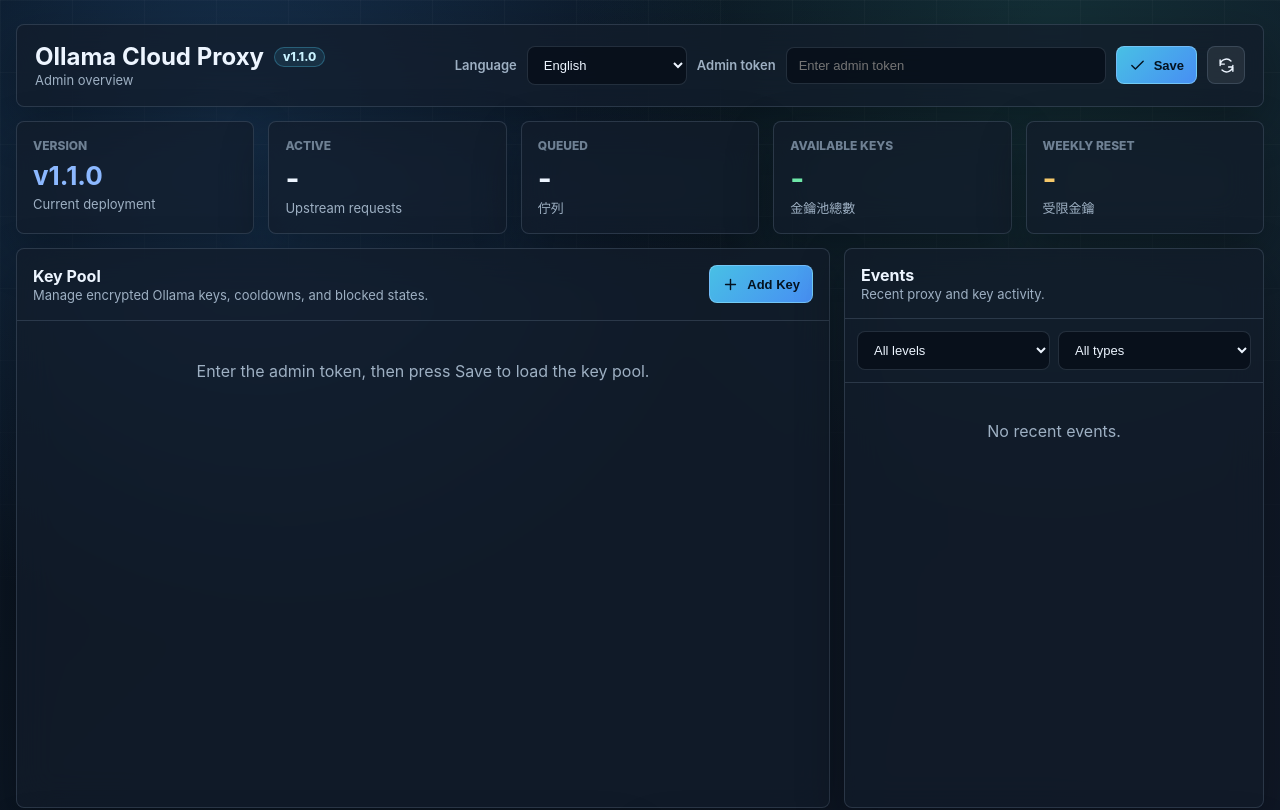
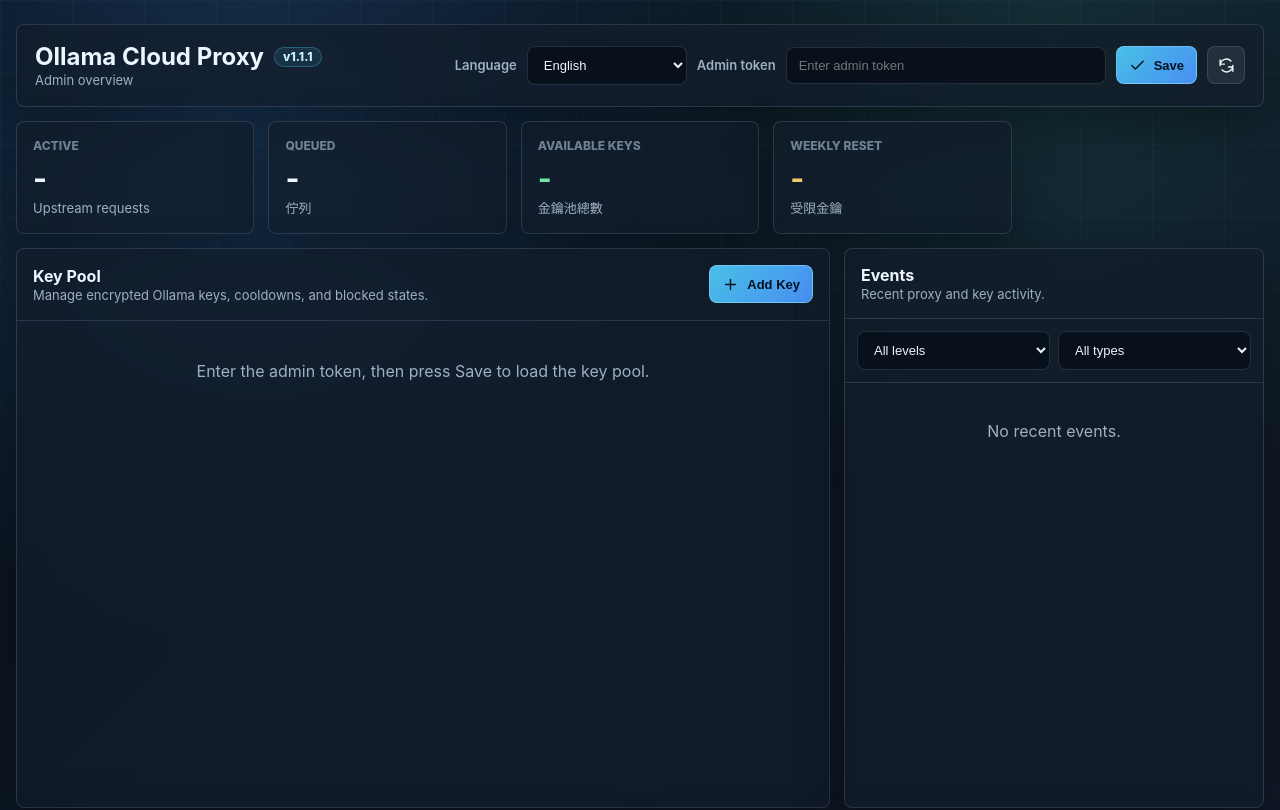
Before and after one commit to WildenChen/ollama-cloud-proxy, a website: page public/admin/index.html in a window 1280 px wide. Shown: the top 810 px of the page. Drawn offline with Linux system fonts and the light colour scheme.

Commit message:
Bump version to 1.1.1

```diff
--- a/package.json
+++ b/package.json
@@ -1,6 +1,6 @@
 {
   "name": "ollama-cloud-proxy",
-  "version": "1.1.0",
+  "version": "1.1.1",
   "private": true,
   "license": "MIT",
   "type": "module",
--- a/public/admin/app.css
+++ b/public/admin/app.css
@@ -268,11 +268,6 @@ svg {
 
 .metric.warn strong {
   color: var(--amber);
-}
-
-.versionMetric strong {
-  color: var(--blue);
-  font-size: 26px;
 }
 
 .workspace {
--- a/public/admin/app.js
+++ b/public/admin/app.js
@@ -56,8 +56,6 @@ const dictionaries = {
     refreshTitle: "重新向後端載入最新狀態",
     refreshAria: "重新整理後台狀態",
     systemMetrics: "系統指標",
-    versionMetric: "版本",
-    versionSource: "目前部署",
     activeRequestsMetric: "處理中",
     queuedRequestsMetric: "排隊中",
     availableKeysMetric: "可用金鑰",
@@ -227,8 +225,6 @@ const dictionaries = {
     refreshTitle: "Reload latest backend status",
     refreshAria: "Refresh admin status",
     systemMetrics: "System metrics",
-    versionMetric: "Version",
-    versionSource: "Current deployment",
     activeRequestsMetric: "Active",
     queuedRequestsMetric: "Queued",
     availableKeysMetric: "Available keys",
@@ -531,9 +527,8 @@ function renderStats() {
     $("summaryLine").textContent = t("summaryDefault");
     return;
   }
-  const version = `v${stats.version || "1.1.0"}`;
+  const version = `v${stats.version || "1.1.1"}`;
   $("appVersion").textContent = version;
-  $("versionMetric").textContent = version;
   $("activeRequests").textContent = formatNumber(stats.concurrency.activeRequests);
   $("queuedRequests").textContent = formatNumber(stats.concurrency.queuedRequests);
   $("queueLimit").textContent = t("queueLimit")(
--- a/public/admin/index.html
+++ b/public/admin/index.html
@@ -11,7 +11,7 @@
     <main class="shell">
       <header class="topbar">
         <div>
-          <h1><span data-i18n="appTitle">Ollama 雲端代理</span> <span id="appVersion" class="versionBadge">v1.1.0</span></h1>
+          <h1><span data-i18n="appTitle">Ollama 雲端代理</span> <span id="appVersion" class="versionBadge">v1.1.1</span></h1>
           <p id="summaryLine" data-i18n="summaryDefault">管理總覽</p>
         </div>
         <form id="tokenForm" class="tokenBar">
@@ -35,11 +35,6 @@
       <section id="notice" class="notice hidden" role="status"></section>
 
       <section class="metricGrid" aria-label="系統指標" data-i18n-aria-label="systemMetrics">
-        <article class="metric versionMetric">
-          <span data-i18n="versionMetric">版本</span>
-          <strong id="versionMetric">v1.1.0</strong>
-          <small data-i18n="versionSource">目前部署</small>
-        </article>
         <article class="metric">
           <span data-i18n="activeRequestsMetric">處理中</span>
           <strong id="activeRequests">-</strong>
--- a/src/config/version.ts
+++ b/src/config/version.ts
@@ -1 +1 @@
-export const APP_VERSION = "1.1.0";
+export const APP_VERSION = "1.1.1";
```
Also changed, not shown: README.md.
